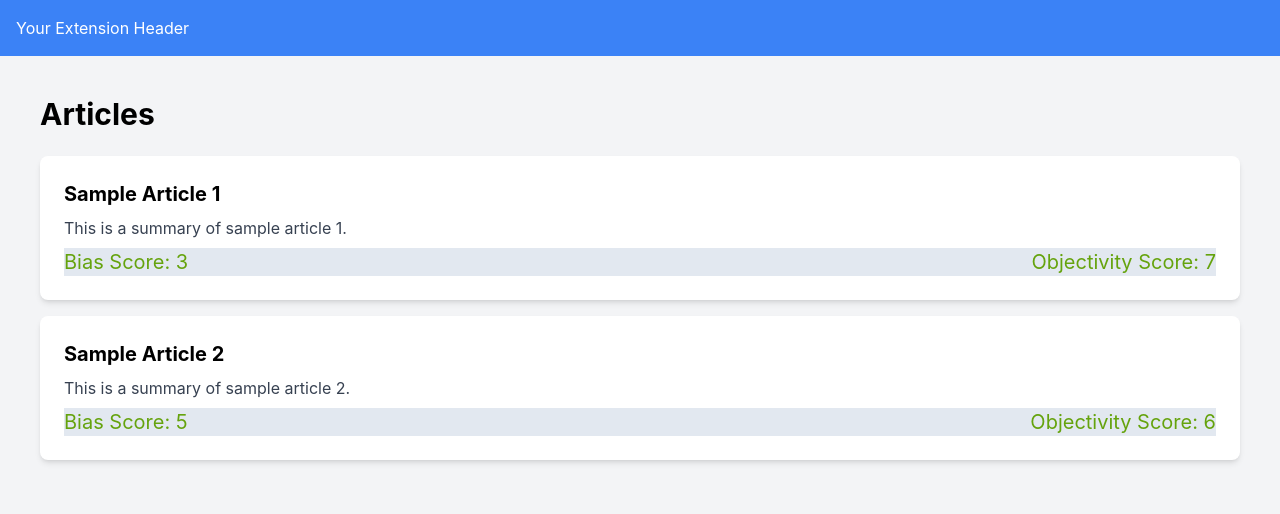
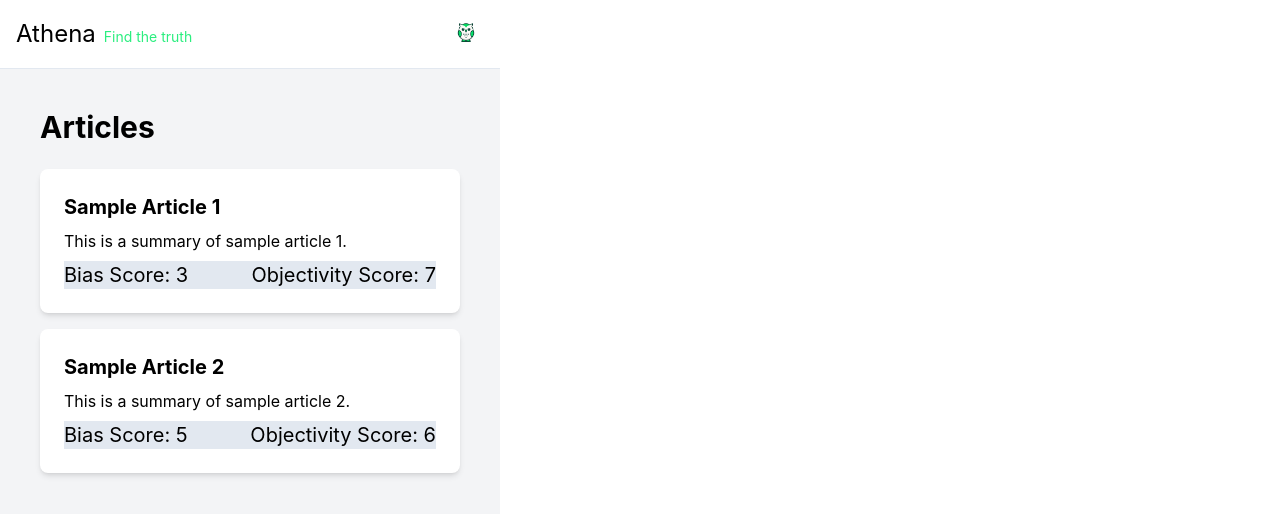
Before and after one commit to patrick-morgan/athena-extension, a React (Create React App) app: page / in a window 1280 px wide. Shown: the top 514 px of the page. Built offline with nearby package versions, Linux system fonts and the light colour scheme; the HTML template or start-up script is replaced by a standard one.

Commit message:
logo w ts postconfig, postcss support for tailwind, layout works

```diff
--- a/package.json
+++ b/package.json
@@ -18,7 +18,6 @@
     "react": "^18.3.1",
     "react-dom": "^18.3.1",
     "react-scripts": "5.0.1",
-    "tailwindcss": "^3.4.4",
     "typescript": "^4.9.5",
     "web-vitals": "^2.1.4"
   },
@@ -52,6 +51,8 @@
     "copy-webpack-plugin": "^12.0.2",
     "css-loader": "^7.1.2",
     "html-webpack-plugin": "^5.6.0",
+    "postcss-loader": "^6.2.1",
+    "tailwindcss": "^3.4.4",
     "ts-loader": "^9.5.1",
     "ts-node": "^10.9.2",
     "webpack": "^5.92.0",
--- /dev/null
+++ b/postcss.config.js
@@ -0,0 +1,7 @@
+// postcss.config.js
+module.exports = {
+  plugins: {
+    tailwindcss: {},
+    autoprefixer: {},
+  },
+};
--- a/src/App.css
+++ b/src/App.css
@@ -1,7 +1,3 @@
-@tailwind base;
-@tailwind components;
-@tailwind utilities;
-
 .App {
   color: white;
   text-align: center;
--- a/src/App.tsx
+++ b/src/App.tsx
@@ -94,7 +94,7 @@ export const App = () => {
   }, []);
 
   return (
-    <div className="container mx-auto p-6">
+    <div className="container mx-auto p-6 w-full">
       <h1 className="text-3xl font-bold mb-6">Articles</h1>
       <div id="analysisResult"></div>
       {articles.map((article) => (
--- a/src/Layout.tsx
+++ b/src/Layout.tsx
@@ -1,5 +1,11 @@
 // components/Layout.tsx
 import React, { ReactNode } from "react";
+// import logo from ""
+// import logo from "owl-logo-png.png";
+import logo from "./assets/owl-logo-png.png";
+// import logo from "./assets/owl-logo-png.png";
+// import logo from "./in"
+// import "./assets/owl-logo-png.png";
 
 interface LayoutProps {
   children: ReactNode;
@@ -7,9 +13,16 @@ interface LayoutProps {
 
 const Layout: React.FC<LayoutProps> = ({ children }) => {
   return (
-    <div className="flex flex-col h-screen">
-      <header className="bg-blue-500 text-white p-4">
-        <h1>Your Extension Header</h1>
+    <div className="flex flex-col h-[800px] w-[500px]">
+      <header className="p-4 border-b border-slate-200 flex items-center justify-between">
+        <div className="flex items-center gap-2">
+          <h1 className="text-black text-2xl">Athena</h1>
+          <h3 className="text-primaryGreen text-sm mt-1.5">Find the truth</h3>
+        </div>
+        <div>
+          {/** Extension logo */}
+          <img src={logo} alt="Owl Logo" className="text-sm w-9 h-9" />
+        </div>
       </header>
       <main className="flex-grow overflow-y-auto p-4 bg-gray-100">
         {children}
--- /dev/null
+++ b/src/custom.d.ts
@@ -0,0 +1,19 @@
+declare module "*.png" {
+  const value: string;
+  export default value;
+}
+
+declare module "*.jpg" {
+  const value: string;
+  export default value;
+}
+
+declare module "*.jpeg" {
+  const value: string;
+  export default value;
+}
+
+declare module "*.gif" {
+  const value: string;
+  export default value;
+}
--- a/src/index.css
+++ b/src/index.css
@@ -15,3 +15,8 @@ code {
   font-family: source-code-pro, Menlo, Monaco, Consolas, "Courier New",
     monospace;
 }
+
+img {
+  width: 100px; /* Adjust the size as needed */
+  height: auto;
+}
--- a/tailwind.config.js
+++ b/tailwind.config.js
@@ -8,8 +8,13 @@
 // };
 
 module.exports = {
-  content: ["./src/**/*.{js,jsx,ts,tsx}"],
+  content: ["./src/**/*.{js,jsx,ts,tsx}", "./public/index.html"],
   theme: {
+    textColor: {
+      primaryGreen: "#2BEE7F",
+      secondary: "#ffed4a",
+      danger: "#e3342f",
+    },
     extend: {},
   },
   plugins: [],
--- a/webpack.config.js
+++ b/webpack.config.js
@@ -27,7 +27,7 @@ module.exports = {
       {
         exclude: /node_modules/,
         test: /\.css$/i,
-        use: ["style-loader", "css-loader"],
+        use: ["style-loader", "css-loader", "postcss-loader"],
       },
       {
         test: /\.(png|svg|jpg|jpeg|gif)$/i,
```
Also changed, not shown: src/assets/owl-logo-png.png (added), 1 other file (tests, documents, lock files or other folders).
